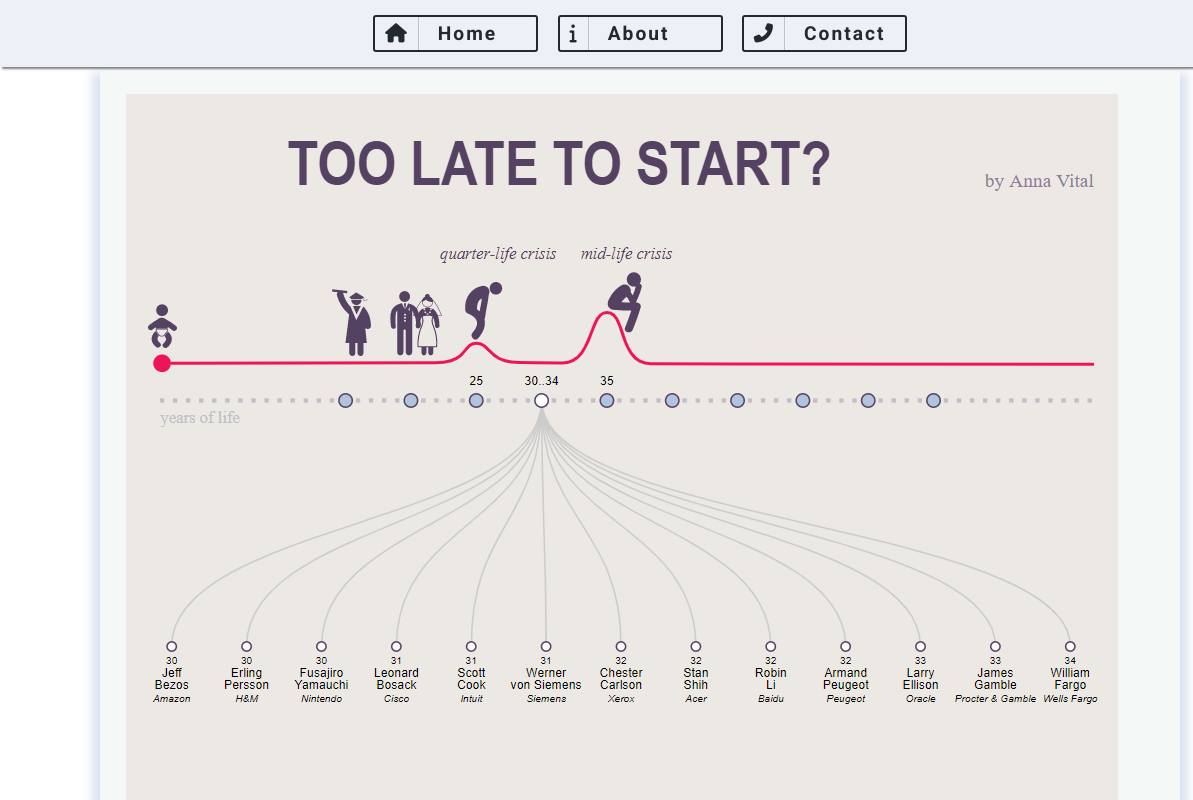
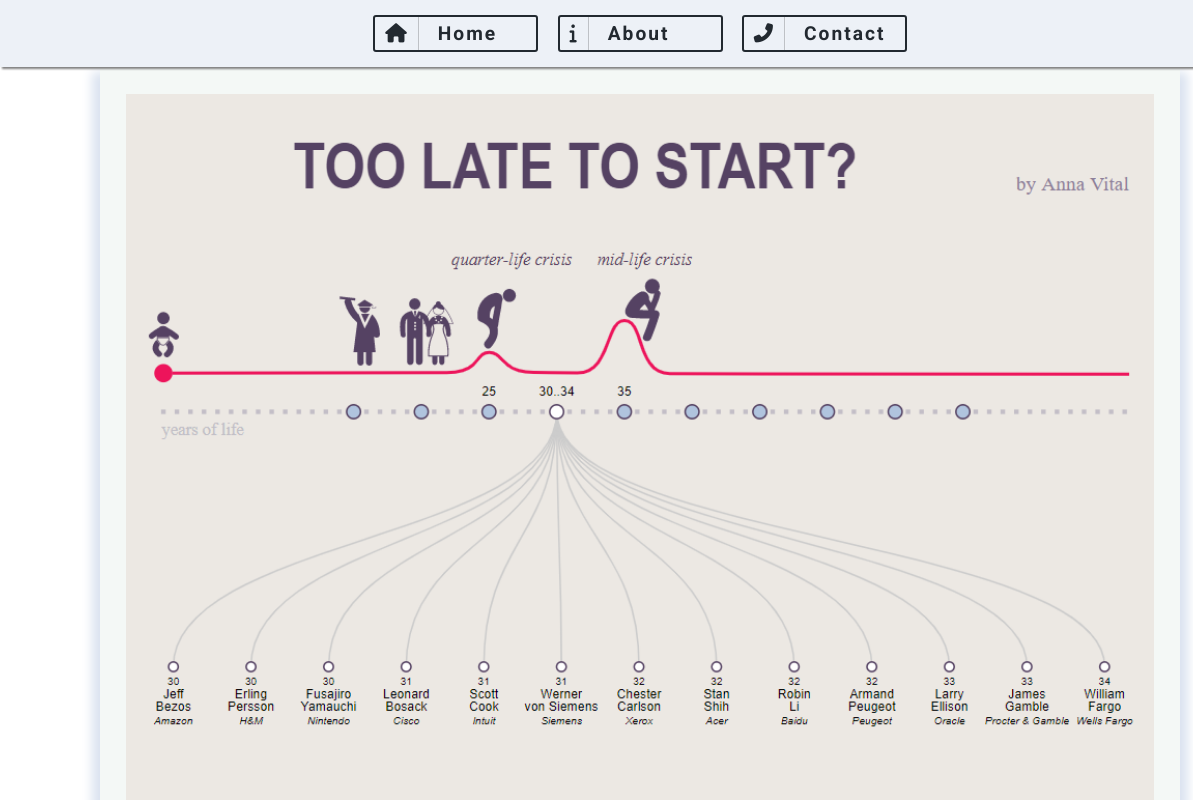
Before and after one commit to rodrigo-brasil/frontend_projeto01, a plain HTML site: page index.html in a window 1280 px wide. Shown: the top 800 px of the page, 0-1193 px from the left. Drawn offline with Linux system fonts and the light colour scheme.

Commit message:
arrumado imagem

```diff
--- a/css/style.css
+++ b/css/style.css
@@ -77,9 +77,8 @@
   height: auto;
 }
 main div.imagem img {
-  max-width: 100%;
+  width: 100%;
   height: auto;
-  background-color: blue;
 }
 
 main div.title {
```
